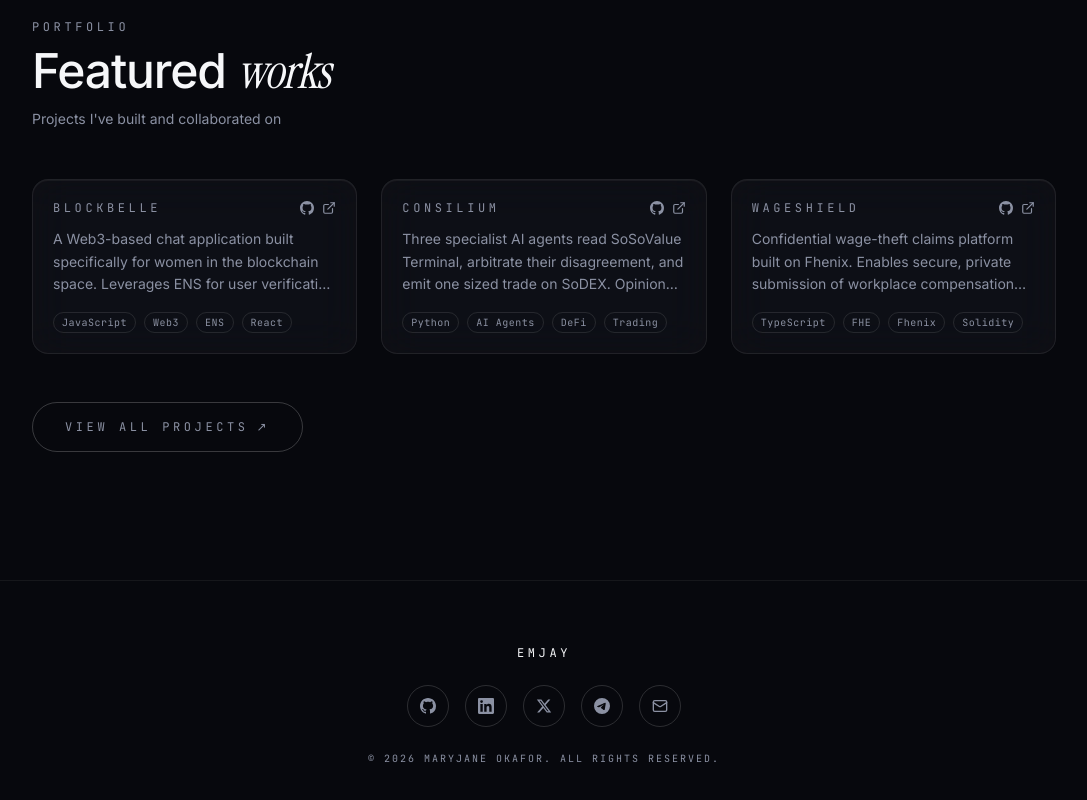
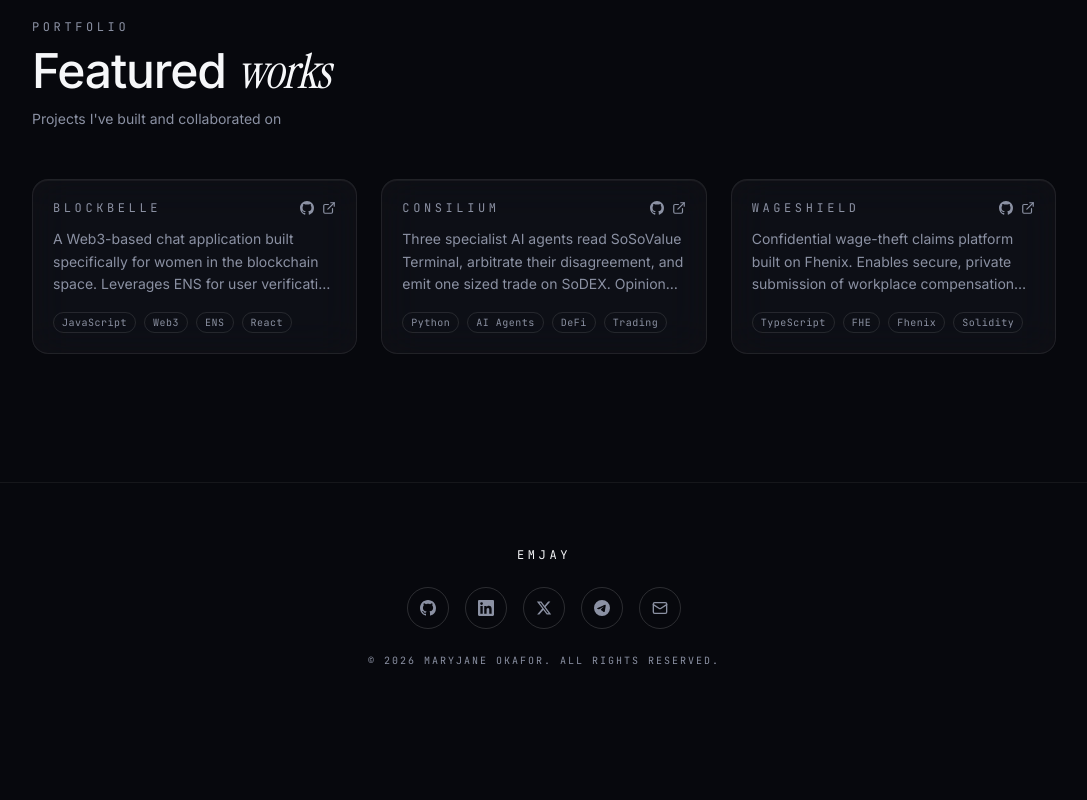
Before and after one commit to Ryjen1/folio, a Next.js app: page / in a window 1280 px wide. Shown: the part 2919-3719 px from the top of the page, without its empty margins (96-1183 px from the left). After the commit the page ends 3651 px from the top, so only its background shows below. Built offline with nearby package versions, Linux system fonts and the light colour scheme.

Commit message:
refactor: remove view all projects button

```diff
--- a/src/components/Projects.tsx
+++ b/src/components/Projects.tsx
@@ -74,17 +74,7 @@ export default function Projects() {
           ))}
         </div>
 
-        <div className="mt-12">
-          <a
-            href="https://github.com/Ryjen1"
-            target="_blank"
-            rel="noopener noreferrer"
-            className="pill-btn pill-btn-ghost"
-          >
-            <span>View All Projects</span>
-            <span aria-hidden="true">↗</span>
-          </a>
-        </div>
+
       </div>
     </section>
   );
```
